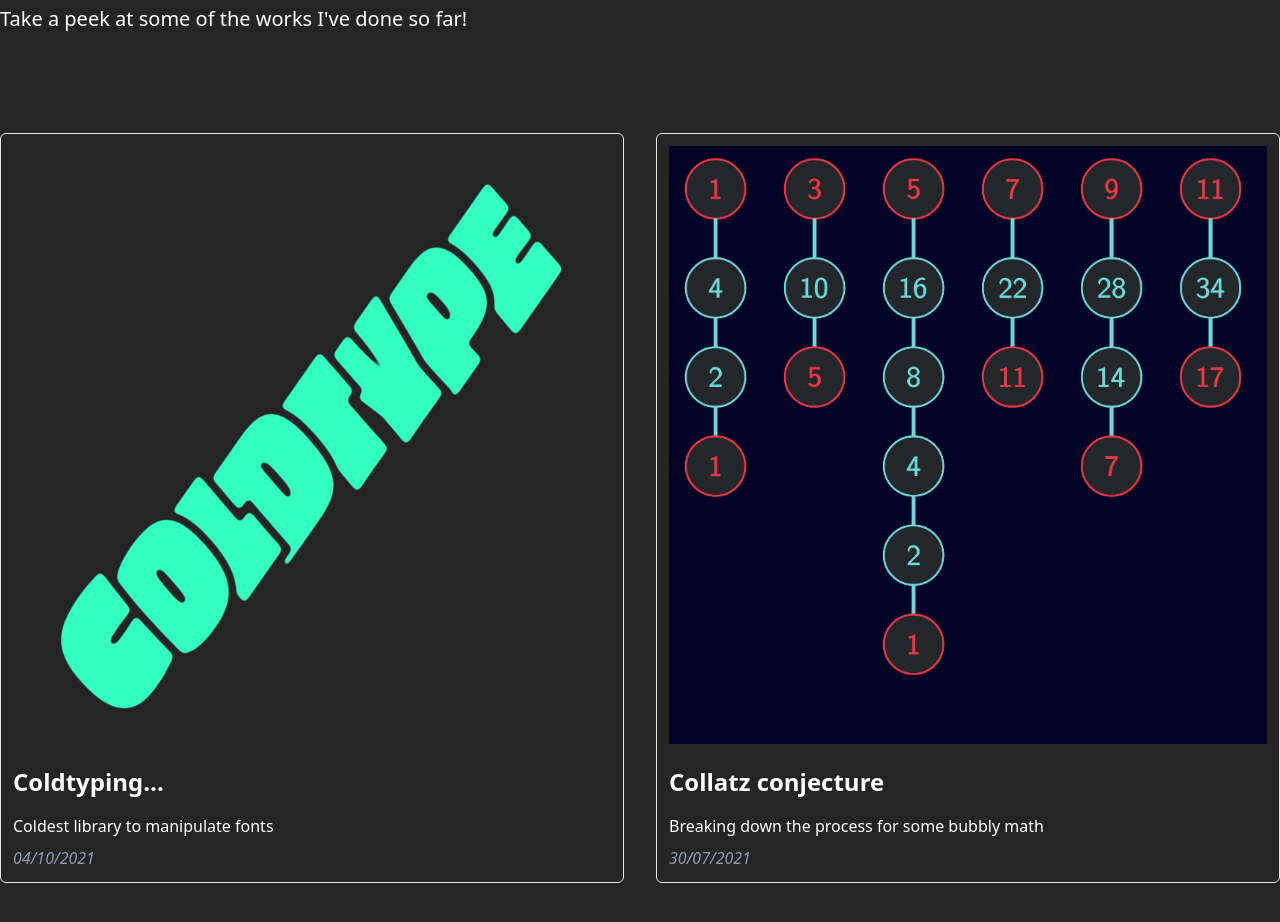
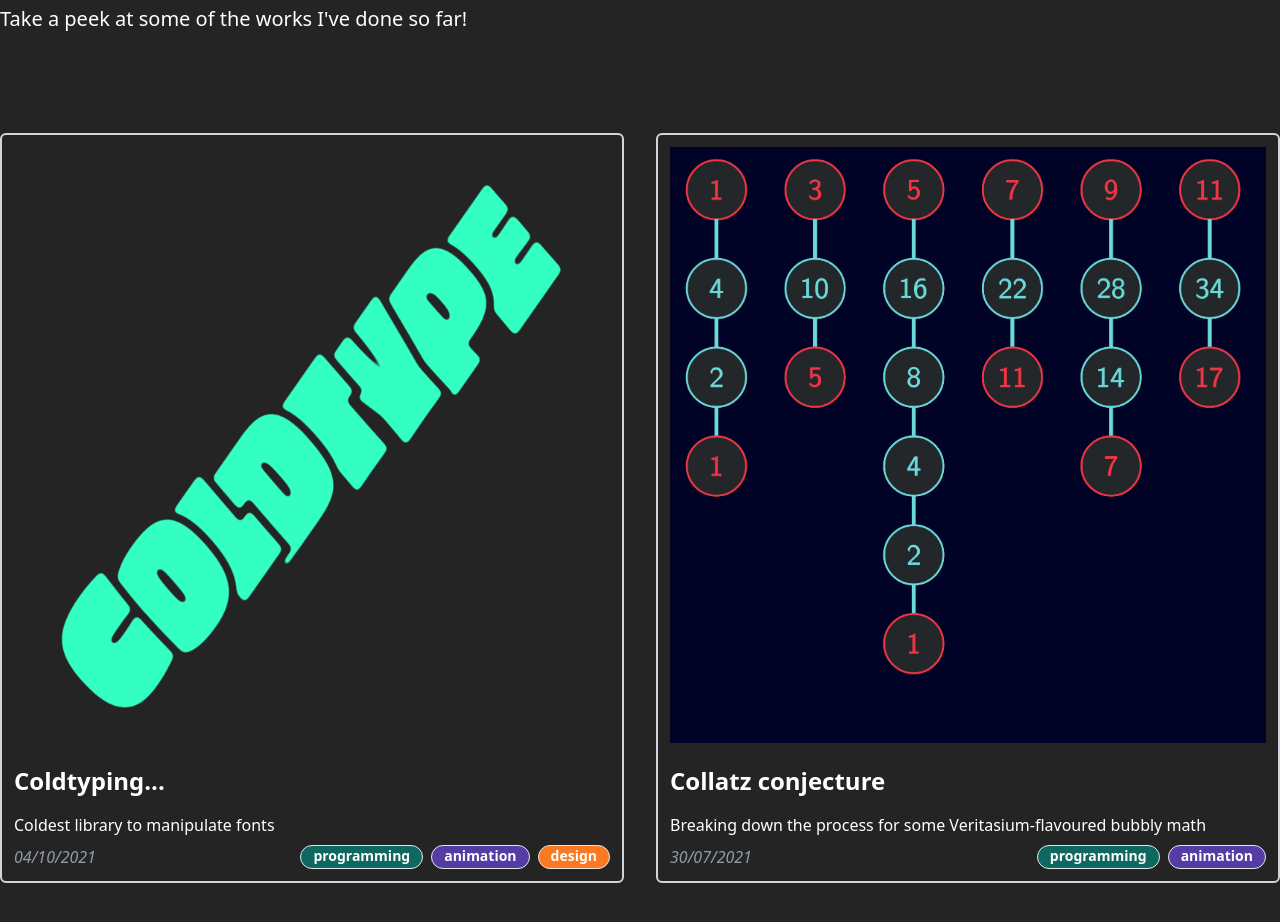
Before and after one commit to jesi-rgb/old.jesirgb.com, a Next.js app: page /portfolio in a window 1280 px wide. Shown: the part 340-1262 px from the top of the page. Built offline with nearby package versions, Linux system fonts and the light colour scheme; a web font is replaced by a local one.

Commit message:
add tags to portfolio posts

```diff
--- a/components/PortfolioItem.js
+++ b/components/PortfolioItem.js
@@ -1,20 +1,42 @@
-import { faJenkins } from "@fortawesome/free-brands-svg-icons";
 import Image from "next/image";
+import Tag from "./Tag";
 export default function PortfolioItem({
   slug,
   title,
   description,
   date,
   image,
-  repository,
+  tags,
 }) {
   return (
     <a href={"/portfolio/" + slug}>
-      <div className="text-white rounded-md border border-gray-200 my-5 p-3 bg-opacity-40">
+      <div className="text-white rounded-md border-2 border-gray-300 my-5 p-3 bg-opacity-40">
         <Image src={image || "/jesi.svg"} width={600} height={600} />
         <div className="font-bold my-4 text-2xl">{title}</div>
         <div className="font-blogpost mb-2">{description}</div>
-        <div className="italic text-blue-100 text-opacity-60">{date}</div>
+        <div className="flex flex-col xl:flex-row">
+          <div className="italic text-blue-100 text-opacity-60 mb-4 xl:mb-0 xl:w-2/3">
+            {date}
+          </div>
+          <div className="flex flex-col justify-start xl:w-1/3 xl:flex xl:flex-row gap-2 xl:justify-end">
+            {tags.map((tag) => {
+              var color;
+              if (tag == "programming") {
+                color = "#0e685f";
+              }
+              if (tag == "animation") {
+                color = "#553ca5";
+              }
+              if (tag == "design") {
+                color = "#FA7921";
+              }
+              if (tag == "data") {
+                color = "#0070f3";
+              }
+              return <Tag tag={tag} color={color} />;
+            })}
+          </div>
+        </div>
       </div>
     </a>
   );
--- /dev/null
+++ b/components/Tag.js
@@ -0,0 +1,10 @@
+export default function Tag({ tag, color }) {
+  return (
+    <div
+      className="border rounded-2xl text-white px-2 xl:px-3 font-bold mr-auto text-sm xl:text-md"
+      style={{ backgroundColor: color }}
+    >
+      {tag}
+    </div>
+  );
+}
--- a/pages/portfolio/index.js
+++ b/pages/portfolio/index.js
@@ -26,6 +26,7 @@ export default function Blog({ slugs }) {
               description={slug.description}
               date={slug.date}
               image={slug.image}
+              tags={slug.tags}
             />
           ))}
         </div>
@@ -51,6 +52,10 @@ export const getStaticProps = async () => {
     postAndImage.image =
       "/thumbnails-portfolio/" + project.replace(".md", "") + ".png";
 
+    let tags = processedPostContent.data.tags.split(", ");
+
+    postAndImage.tags = tags;
+
     return postAndImage;
   });
 
--- a/posts-portfolio/coldtpye.md
+++ b/posts-portfolio/coldtpye.md
@@ -2,6 +2,7 @@
 title: Coldtyping...
 description: Coldest library to manipulate fonts
 date: 04/10/2021
+tags: programming, animation, design
 ---
 
 # Coldtype: the hottest typos
--- a/posts-portfolio/collatz-conjecture.md
+++ b/posts-portfolio/collatz-conjecture.md
@@ -1,7 +1,8 @@
 ---
 title: Collatz conjecture
-description: Breaking down the process for some bubbly math
+description: Breaking down the process for some Veritasium-flavoured bubbly math
 date: 30/07/2021
+tags: programming, animation
 ---
 
 # Collatz conjecture
@@ -18,7 +19,7 @@ You see, when we have an odd number, the problem asks to multiply and add one. T
 
 The thing is, there is a pattern under this concept. Given all odd numbers, 50% of the time we'll obtain an even number AND end up in an odd number. 25% of the time we'll need to divide twice before reaching an odd number. 1/8th of the time we'll need to divide tree times before reaching an odd number... and so on. Can you see the pattern? This is what we are going to visualize.
 
-## The processs
+## The process
 ![Frame of the animation](/portfolio-images/collatz-conjecture/long-curtain.png)
 In order to show this property, we'll put every odd number up until some maximum one, like 257 in my case. You can set the upper bound to whatever you want, it'll just show more numbers and the pattern will be better appreciated the more numbers you add.
 
```
